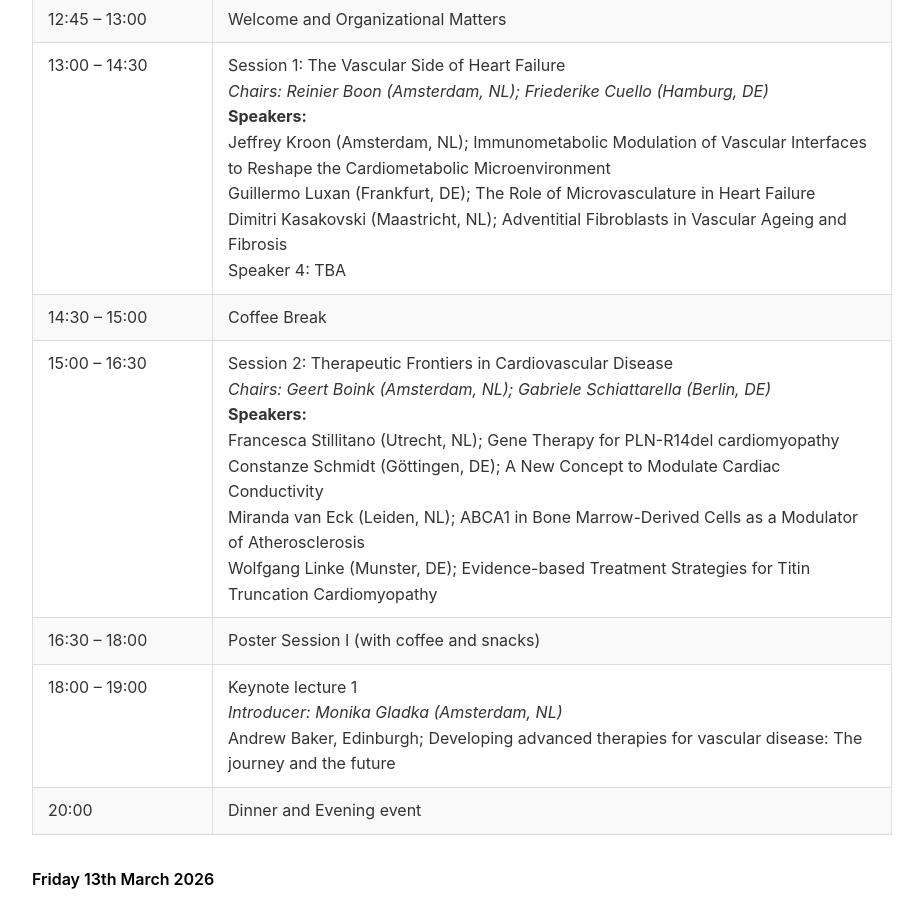
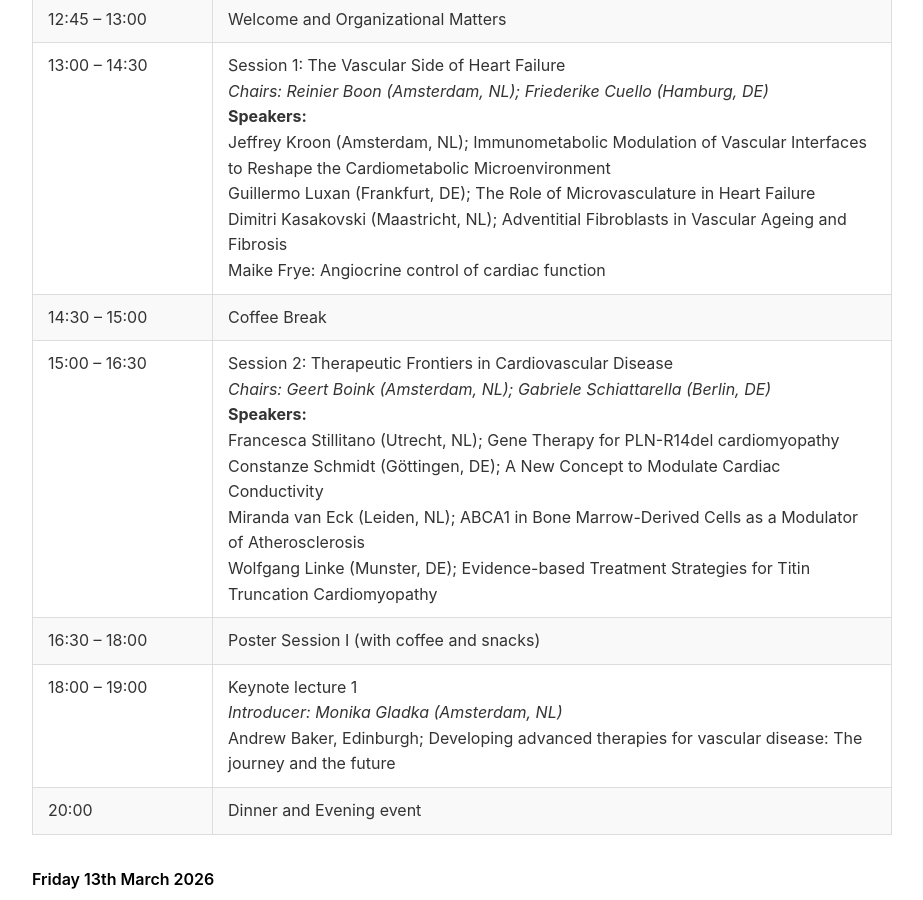
Before and after one commit to Illusioner/dutch-german-cardiology-2026, a Jekyll site: the page index.html, which Jekyll copies as it is, in a window 1280 px wide and 900 px high, scrolled down 1780 px. Shown: the whole window, without its empty margins (178-1101 px from the left). Built offline with Jekyll 4.4.1, drawn with Linux system fonts in a browser that asks for light colours; a script that is not in the unit is left out.

Commit message:
Updated Titles - 9

```diff
--- a/index.html
+++ b/index.html
@@ -64,7 +64,7 @@
                     </tr>
                     <tr>
                         <td>13:00 – 14:30</td>
-                        <td>Session 1: The Vascular Side of Heart Failure<br><em>Chairs: Reinier Boon (Amsterdam, NL); Friederike Cuello (Hamburg, DE)</em><br><strong>Speakers:</strong><br>Jeffrey Kroon (Amsterdam, NL); Immunometabolic Modulation of Vascular Interfaces to Reshape the Cardiometabolic Microenvironment<br>Guillermo Luxan (Frankfurt, DE); The Role of Microvasculature in Heart Failure<br>Dimitri Kasakovski (Maastricht, NL); Adventitial Fibroblasts in Vascular Ageing and Fibrosis<br>Speaker 4: TBA</td>
+                        <td>Session 1: The Vascular Side of Heart Failure<br><em>Chairs: Reinier Boon (Amsterdam, NL); Friederike Cuello (Hamburg, DE)</em><br><strong>Speakers:</strong><br>Jeffrey Kroon (Amsterdam, NL); Immunometabolic Modulation of Vascular Interfaces to Reshape the Cardiometabolic Microenvironment<br>Guillermo Luxan (Frankfurt, DE); The Role of Microvasculature in Heart Failure<br>Dimitri Kasakovski (Maastricht, NL); Adventitial Fibroblasts in Vascular Ageing and Fibrosis<br>Maike Frye: Angiocrine control of cardiac function</td>
                     </tr>
                     <tr>
                         <td>14:30 – 15:00</td>
```
